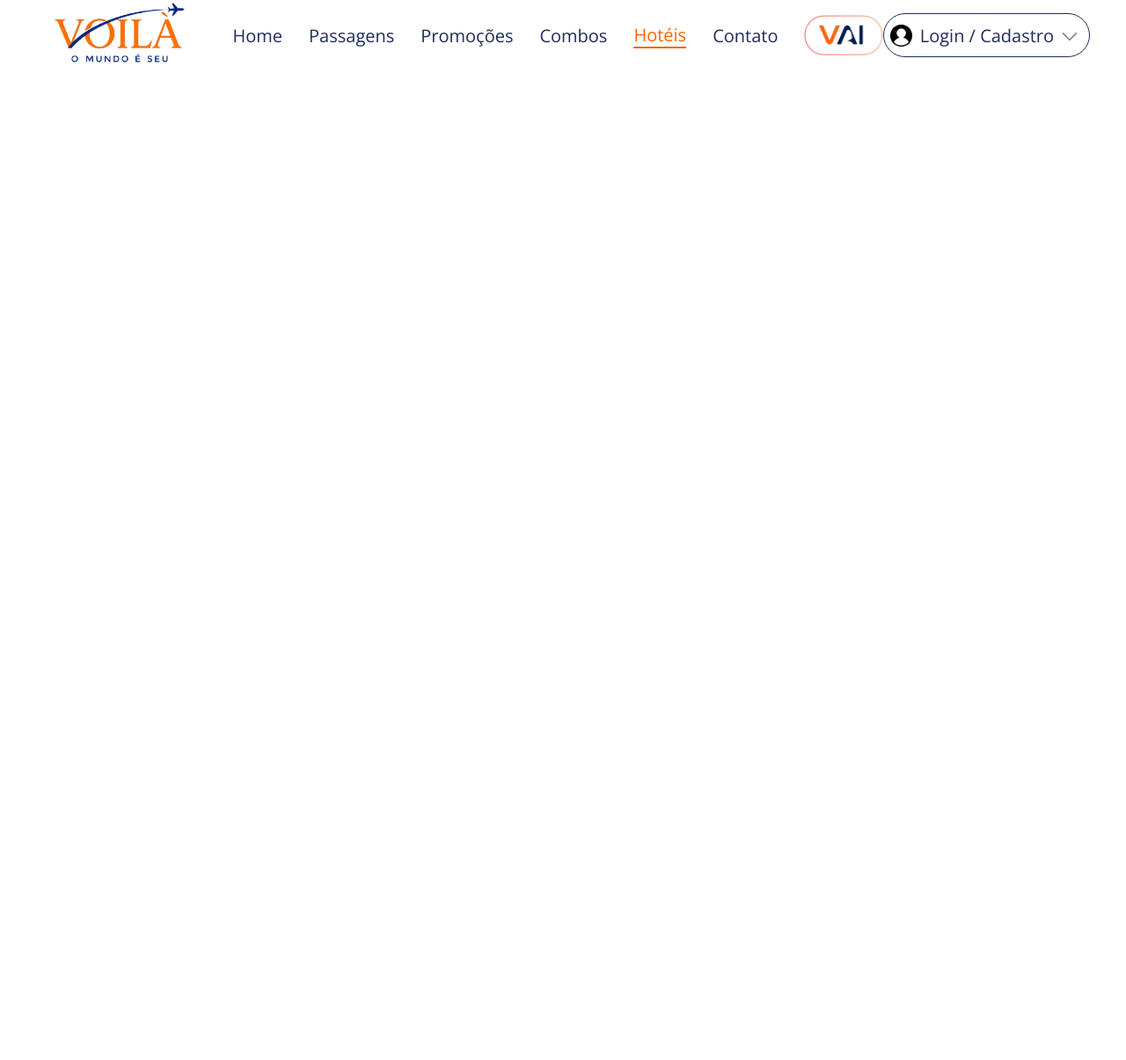
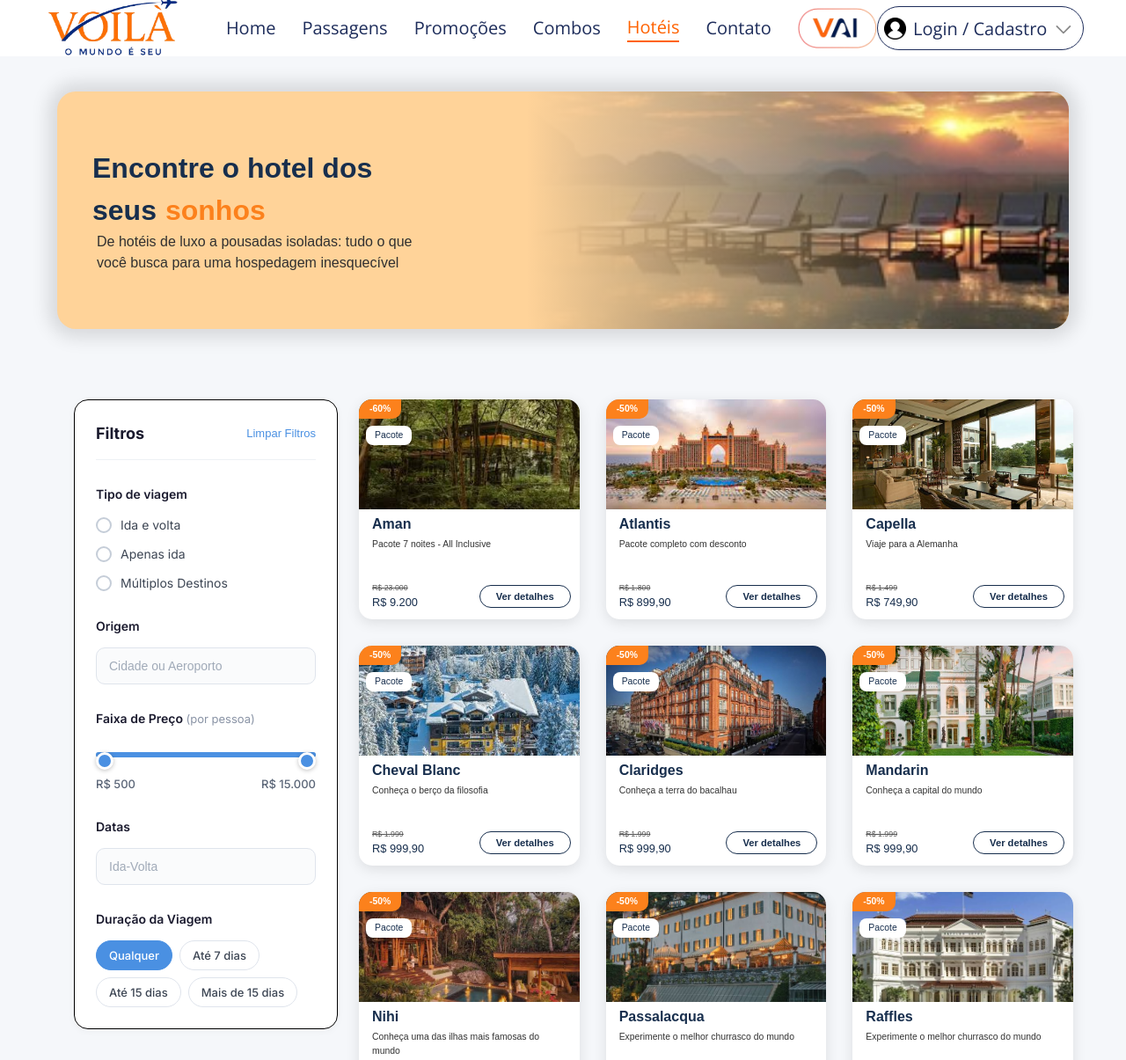
Before and after one commit to adelsoncouto2-debug/Voila, a plain HTML site: page pages/hoteis.html in a window 1280 px wide. Shown: the top 1205 px of the page at 88% size. Before the commit the page ends 800 px from the top, so only its background shows below. Drawn offline with nearby package versions, Linux system fonts and the light colour scheme.

Commit message:
Area de combos e de hoteis finalizada

```diff
--- a/css/combos.css
+++ b/css/combos.css
@@ -15,6 +15,7 @@
   align-items: center;
   justify-content: flex-start;
   overflow: hidden;
+  position: relative;
   box-shadow: 0px 0px 20px 10px rgba(0, 0, 0, 0.12);
 }
 
@@ -82,12 +83,33 @@
 
 .box_in_card {
   background-color: white;
-  border: 1px solid black;
-  border-radius: 10px;
+  border: 2px solid #ffa56d;
+  border-radius: 30px;
   color: #ffa56d;
-  max-width: 100px;
-  max-height: 100px;
-  transform: rotate(15deg);
+  width: 70px;
+  height: 70px;
+  display: flex;
+  align-items: center;
+  justify-content: center;
+  font-size: 1.8rem;
+  font-weight: bold;
+  transform: rotate(-15deg);
+  flex-shrink: 0;
+  margin: 0 15px;
+  position: absolute;
+  right: 55%;
+  top: 70%;
+  transform: translateY(-50%) rotate(-15deg);
+  z-index: 2;
+  pointer-events: none;
+}
+.airplane_icon {
+  position: absolute;
+  left: 45%;
+  top: 20%;
+  width: 100px;
+  height: auto;
+  pointer-events: none;
 }
 .products-area {
   box-sizing: border-box;
--- a/css/hoteis.css
+++ b/css/hoteis.css
@@ -0,0 +1,289 @@
+html {
+  scroll-behavior: smooth;
+}
+
+.card_main {
+  box-sizing: border-box;
+  background-color: hsl(34, 100%, 80%);
+  height: 270px;
+  margin: 40px auto 0 auto;
+  border-radius: 21px;
+  padding-left: 30px;
+  max-width: 1150px;
+  width: 100%;
+  display: flex;
+  align-items: center;
+  justify-content: flex-start;
+  overflow: hidden;
+  box-shadow: 0px 0px 20px 10px rgba(0, 0, 0, 0.12);
+}
+
+.card_img {
+  height: 100%;
+  width: 55%;
+  margin-left: auto;
+  flex-shrink: 0;
+  background-image:
+    linear-gradient(to right, hsl(34, 100%, 80%) 0%, transparent 80%),
+    url("../img/sunset_card_hotel.jpg");
+  background-size: cover;
+  background-position: center;
+  background-repeat: no-repeat;
+}
+
+.card_text {
+  text-align: left;
+  flex: 1;
+  padding-right: 20px;
+  display: flex;
+  flex-direction: column;
+}
+
+.text_in_card {
+  color: #172e4d;
+  font-family: "Poppins", "Outfit", sans-serif;
+  font-size: clamp(1.6rem, 2.5vw, 2rem);
+  font-weight: bold;
+  margin: 0;
+  text-align: left;
+  margin-left: 10px;
+}
+
+.text_in_card.except {
+  color: #fc811c;
+}
+
+.low_text_in_card {
+  font-size: clamp(0.9rem, 1.5vw, 1rem);
+  text-align: left;
+  font-family: "Poppins", "Outfit", sans-serif;
+  margin-left: 15px;
+  color: rgb(48, 48, 48);
+}
+.products-area {
+  box-sizing: border-box;
+  max-width: 1200px;
+  width: 100%;
+  margin: 40px auto 0 auto;
+  padding: 0 20px;
+  display: flex;
+  align-items: flex-start;
+}
+
+.cards-container {
+  flex: 1;
+  display: grid;
+  grid-template-columns: repeat(3, 1fr);
+  gap: 30px;
+  margin-top: 40px;
+  align-items: start;
+}
+
+.card {
+  box-sizing: border-box;
+  background-color: white;
+  width: 100%;
+  min-height: 250px;
+  border-radius: 15px;
+  overflow: hidden;
+  box-shadow: 0 4px 15px rgba(0, 0, 0, 0.1);
+  display: flex;
+  flex-direction: column;
+}
+
+.card-image-container {
+  position: relative;
+  height: 125px;
+  width: 100%;
+  flex-shrink: 0;
+}
+
+.card-image {
+  height: 100%;
+  width: 100%;
+  background-size: cover;
+  background-position: center;
+  background-repeat: no-repeat;
+}
+
+.discount {
+  position: absolute;
+  top: 0;
+  left: 0;
+  background-color: #fc811c;
+  color: white;
+  font-family: "Poppins", "Outfit", sans-serif;
+  font-size: 0.65rem;
+  font-weight: 600;
+  padding: 3px 12px;
+  border-radius: 0 0 10px 0;
+}
+
+.package {
+  position: absolute;
+  top: 30px;
+  left: 8px;
+  background-color: white;
+  color: #172e4d;
+  font-family: "Poppins", "Outfit", sans-serif;
+  font-size: 0.65rem;
+  padding: 3px 10px;
+  border-radius: 8px;
+}
+
+.text_in_low_card {
+  display: flex;
+  flex-direction: column;
+  margin: 5px 15px 0 15px;
+}
+
+.text_in_low_card h2 {
+  font-size: 1rem;
+  font-family: "Poppins", "Outfit", sans-serif;
+  margin: 0;
+  color: #172e4d;
+}
+
+.text_in_low_card p {
+  font-size: 0.65rem;
+  font-family: "Poppins", "Outfit", sans-serif;
+  margin: 3px 0 0 0;
+  color: #333;
+}
+
+.card-bottom {
+  display: flex;
+  align-items: center;
+  justify-content: space-between;
+  margin: auto 10px 10px 15px;
+}
+
+.price {
+  display: flex;
+  flex-direction: column;
+  font-family: "Poppins", "Outfit", sans-serif;
+}
+
+.old-price {
+  font-size: 0.55rem;
+  color: #555;
+  text-decoration: line-through;
+  margin: 0;
+}
+
+.new-price {
+  font-size: 0.8rem;
+  color: #172e4d;
+  margin: 0;
+}
+
+.details-button {
+  background-color: white;
+  border: 1px solid #172e4d;
+  border-radius: 20px;
+  padding: 6px 18px;
+  color: #172e4d;
+  font-family: "Poppins", "Outfit", sans-serif;
+  font-size: 0.7rem;
+  font-weight: 600;
+  cursor: pointer;
+}
+
+.details-button:hover {
+  background-color: #172e4d;
+  color: white;
+}
+
+/* ===== MEDIA QUERIES (agora corretamente fechadas) ===== */
+@media (max-width: 1100px) {
+  .cards-container {
+    grid-template-columns: repeat(2, 1fr);
+  }
+}
+
+@media (max-width: 768px) {
+  .card_main {
+    height: auto;
+    min-height: 220px;
+    flex-direction: column;
+    padding: 25px 20px;
+    text-align: center;
+  }
+
+  .card_img {
+    width: 100%;
+    height: 160px;
+    margin-left: 0;
+    margin-top: 15px;
+    border-radius: 12px;
+  }
+
+  .card_text {
+    padding-right: 0;
+  }
+
+  .text_in_card,
+  .low_text_in_card {
+    margin-left: 0;
+    text-align: center;
+  }
+
+  .products-area {
+    flex-direction: column;
+    gap: 20px;
+  }
+
+  .cards-container {
+    grid-template-columns: 1fr;
+    max-width: 320px;
+    margin: 0 auto;
+  }
+}
+
+@media (max-width: 480px) {
+  .card_main {
+    margin: 20px 10px 0;
+    border-radius: 16px;
+  }
+
+  .products-area {
+    padding: 0 12px;
+  }
+}
+.aman {
+  background-image: url("../img/hotels/aman.jpeg");
+}
+
+.atlantis {
+  background-image: url("../img/hotels/atlantis.jpeg");
+}
+.capella {
+  background-image: url("../img/hotels/capella.jpeg");
+}
+.cheval {
+  background-image: url("../img/hotels/cheval_blanc.jpeg");
+}
+.claridges {
+  background-image: url("../img/hotels/claridges.jpeg");
+}
+.mandarin {
+  background-image: url("../img/hotels/mandarin.jpeg");
+}
+.nihi {
+  background-image: url("../img/hotels/nihi.jpeg");
+}
+.passalacqua {
+  background-image: url("../img/hotels/passalacqua.jpeg");
+}
+.raffles {
+  background-image: url("../img/hotels/raffles.jpeg");
+}
+.rosewood {
+  background-image: url("../img/hotels/rosewood.jpeg");
+}
+.soneva {
+  background-image: url("../img/hotels/soneva.jpeg");
+}
+.house {
+  background-image: url("../img/hotels/the_upper_house.jpg");
+}
--- a/js/hoteis.js
+++ b/js/hoteis.js
@@ -0,0 +1,147 @@
+const promocoes = [
+  {
+    titulo: "Aman",
+    descricao: "Pacote 7 noites - All Inclusive",
+    precoAntigo: "R$ 23.000",
+    precoNovo: "R$ 9.200",
+    desconto: "-60%",
+    imagem: "aman",
+    tipo: "Pacote",
+  },
+  {
+    titulo: "Atlantis",
+    descricao: "Pacote completo com desconto",
+    precoAntigo: "R$ 1.800",
+    precoNovo: "R$ 899,90",
+    desconto: "-50%",
+    imagem: "atlantis",
+    tipo: "Pacote",
+  },
+  {
+    titulo: "Capella",
+    descricao: "Viaje para a Alemanha",
+    precoAntigo: "R$ 1.499",
+    precoNovo: "R$ 749,90",
+    desconto: "-50%",
+    imagem: "capella",
+    tipo: "Pacote",
+  },
+  {
+    titulo: "Cheval Blanc",
+    descricao: "Conheça o berço da filosofia",
+    precoAntigo: "R$ 1.999",
+    precoNovo: "R$ 999,90",
+    desconto: "-50%",
+    imagem: "cheval",
+    tipo: "Pacote",
+  },
+  {
+    titulo: "Claridges",
+    descricao: "Conheça a terra do bacalhau",
+    precoAntigo: "R$ 1.999",
+    precoNovo: "R$ 999,90",
+    desconto: "-50%",
+    imagem: "claridges",
+    tipo: "Pacote",
+  },
+  {
+    titulo: "Mandarin",
+    descricao: "Conheça a capital do mundo",
+    precoAntigo: "R$ 1.999",
+    precoNovo: "R$ 999,90",
+    desconto: "-50%",
+    imagem: "mandarin",
+    tipo: "Pacote",
+  },
+  {
+    titulo: "Nihi",
+    descricao: "Conheça uma das ilhas mais famosas do mundo",
+    precoAntigo: "R$ 1.999",
+    precoNovo: "R$ 999,90",
+    desconto: "-50%",
+    imagem: "nihi",
+    tipo: "Pacote",
+  },
+  {
+    titulo: "Passalacqua",
+    descricao: "Experimente o melhor churrasco do mundo",
+    precoAntigo: "R$ 1.999",
+    precoNovo: "R$ 999,90",
+    desconto: "-50%",
+    imagem: "passalacqua",
+    tipo: "Pacote",
+  },
+  {
+    titulo: "Raffles",
+    descricao: "Experimente o melhor churrasco do mundo",
+    precoAntigo: "R$ 1.999",
+    precoNovo: "R$ 999,90",
+    desconto: "-50%",
+    imagem: "raffles",
+    tipo: "Pacote",
+  },
+  {
+    titulo: "Rosewood",
+    descricao: "Experimente o melhor churrasco do mundo",
+    precoAntigo: "R$ 1.999",
+    precoNovo: "R$ 999,90",
+    desconto: "-50%",
+    imagem: "rosewood",
+    tipo: "Pacote",
+  },
+  {
+    titulo: "Soneva",
+    descricao: "Experimente o melhor churrasco do mundo",
+    precoAntigo: "R$ 1.999",
+    precoNovo: "R$ 999,90",
+    desconto: "-50%",
+    imagem: "soneva",
+    tipo: "Pacote",
+  },
+  {
+    titulo: "Upper House",
+    descricao: "Experimente o melhor churrasco do mundo",
+    precoAntigo: "R$ 1.999",
+    precoNovo: "R$ 999,90",
+    desconto: "-50%",
+    imagem: "house",
+    tipo: "Pacote",
+  },
+];
+function criarCard(promo) {
+  return `
+    <div class="card">
+      <div class="card-image-container">
+        <div class="card-image ${promo.imagem}"></div>
+        <span class="discount">${promo.desconto}</span>
+        <span class="package">${promo.tipo}</span>
+      </div>
+
+      <div class="text_in_low_card">
+        <h2>${promo.titulo}</h2>
+        <p>${promo.descricao}</p>
+      </div>
+
+      <div class="card-bottom">
+        <div class="price">
+          <p class="old-price">${promo.precoAntigo}</p>
+          <p class="new-price">${promo.precoNovo}</p>
+        </div>
+        <button class="details-button">Ver detalhes</button>
+      </div>
+    </div>
+  `;
+}
+
+function renderizarCards() {
+  const container = document.getElementById("cards");
+
+  if (!container) {
+    console.error("Elemento #cards não encontrado");
+    return;
+  }
+
+  container.innerHTML = promocoes.map(criarCard).join("");
+}
+
+document.addEventListener("DOMContentLoaded", renderizarCards);
--- a/pages/hoteis.html
+++ b/pages/hoteis.html
@@ -1,14 +1,53 @@
+<!doctype html>
 <html lang="pt-br">
   <head>
-        <meta charset="UTF-8">
-        <link rel="stylesheet" href="../css/header.css">
-        <link rel="stylesheet" href="../css/hoteis.css">
-        <link rel="preconnect" href="https://fonts.googleapis.com">
-        <link rel="preconnect" href="https://fonts.gstatic.com" crossorigin>
-        <link href="https://fonts.googleapis.com/css2?family=Open+Sans:wght@300;400;500;600;700&display=swap" rel="stylesheet">
+    <meta charset="UTF-8" />
+    <meta name="viewport" content="width=device-width, initial-scale=1.0" />
+
+    <link rel="stylesheet" href="../css/header.css" />
+    <link rel="stylesheet" href="../css/footer.css" />
+    <link rel="stylesheet" href="../css/filters.css" />
+    <link rel="stylesheet" href="../css/hoteis.css" />
+    <link rel="stylesheet" href="../css/cards.css" />
+    <link rel="stylesheet" href="../css/pagination.css" />
+    <link rel="preconnect" href="https://fonts.googleapis.com" />
+    <link rel="preconnect" href="https://fonts.gstatic.com" crossorigin />
+    <link
+      href="https://fonts.googleapis.com/css2?family=Open+Sans:wght@300;400;500;600;700&display=swap"
+      rel="stylesheet"
+    />
   </head>
+
   <body>
     <div id="header"></div>
+
+    <main>
+      <div class="card_main">
+        <div class="card_text">
+          <p class="text_in_card">
+            Encontre o hotel dos <br />
+            seus<span class="text_in_card except">sonhos</span>
+          </p>
+          <p class="low_text_in_card">
+            De hotéis de luxo a pousadas isoladas: tudo o que <br />você busca
+            para uma hospedagem inesquecível
+          </p>
+        </div>
+        <div class="card_img"></div>
+      </div>
+
+      <div class="products-area">
+        <div id="filter"></div>
+        <div class="cards-container" id="cards"></div>
+      </div>
+      <div class="pagination-dots" id="pagination"></div>
+    </main>
+
+    <div id="footer"></div>
+    <script src="../js/pagination.js"></script>
+    <script src="../js/filters.js"></script>
+    <script src="../js/footer.js"></script>
     <script src="../js/header.js"></script>
+    <script src="../js/hoteis.js"></script>
   </body>
 </html>
```
Also changed, not shown: js/combos.js (+146 -0 lines), pages/combos.html (+16 -2 lines), img/airplane_widget.png (added), img/hotels/aman.jpeg (added), img/hotels/atlantis.jpeg (added), img/hotels/capella.jpeg (added), img/hotels/cheval_blanc.jpeg (added), img/hotels/claridges.jpeg (added), img/hotels/mandarin.jpeg (added), img/hotels/nihi.jpeg (added), img/hotels/passalacqua.jpeg (added), img/hotels/raffles.jpeg (added), img/hotels/rosewood.jpeg (added), img/hotels/soneva.jpeg (added), 2 more files. Lines whose indentation alone changed are shown as unchanged.
